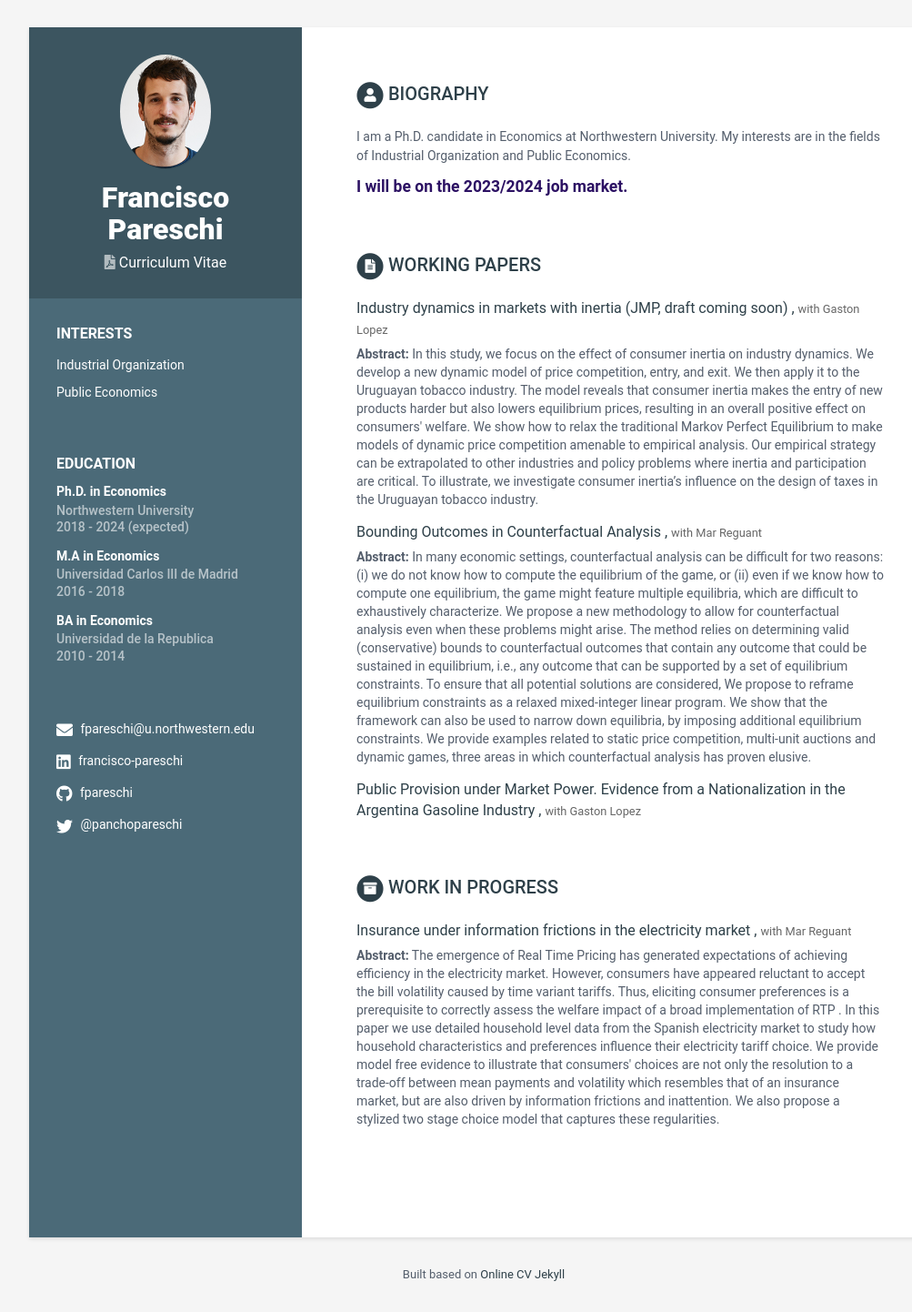
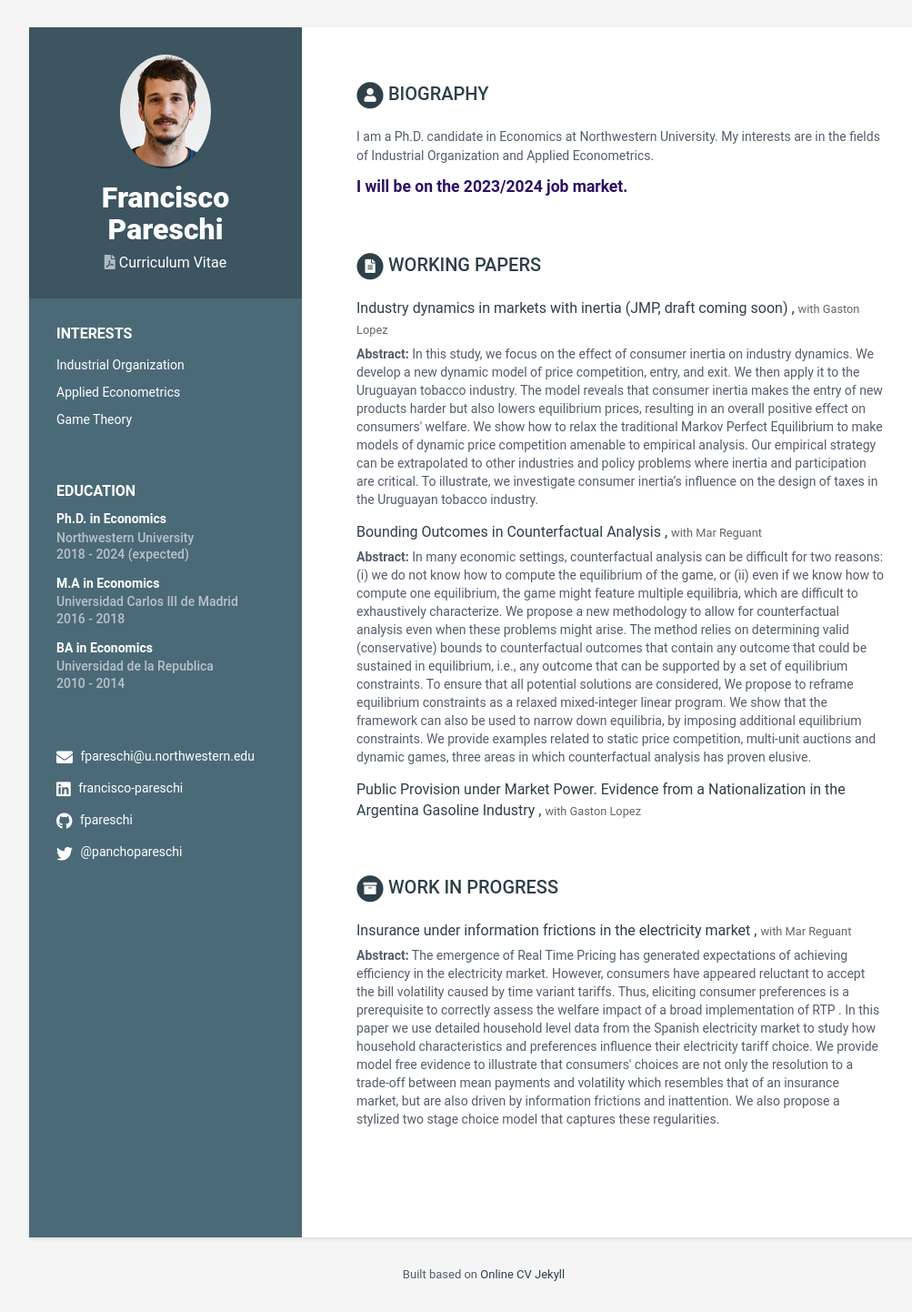
Before and after one commit to fpareschi/fpareschi.github.io, a Jekyll site: the page built from index.html, in a window 1280 px wide. Shown: the whole page at 91% size, without its empty margins (108-1111 px from the left). Built offline with Jekyll 4.4.1, drawn with Linux system fonts in a browser that asks for light colours.

Commit message:
update interests

```diff
--- a/_data/data.yml
+++ b/_data/data.yml
@@ -48,15 +48,16 @@ sidebar:
       info:
         - item: Industrial Organization
           link:
-
-        - item: Public Economics
+        - item: Applied Econometrics
+          link:
+        - item: Game Theory
           link:
 
 career-profile:
     title: Biography
     summary: |
       I am a Ph.D. candidate in Economics at Northwestern University.
-      My interests are in the fields of Industrial Organization and Public Economics.
+      My interests are in the fields of Industrial Organization and Applied Econometrics.
     highlihgt: I will be on the 2023/2024 job market.
 
 education:
```
